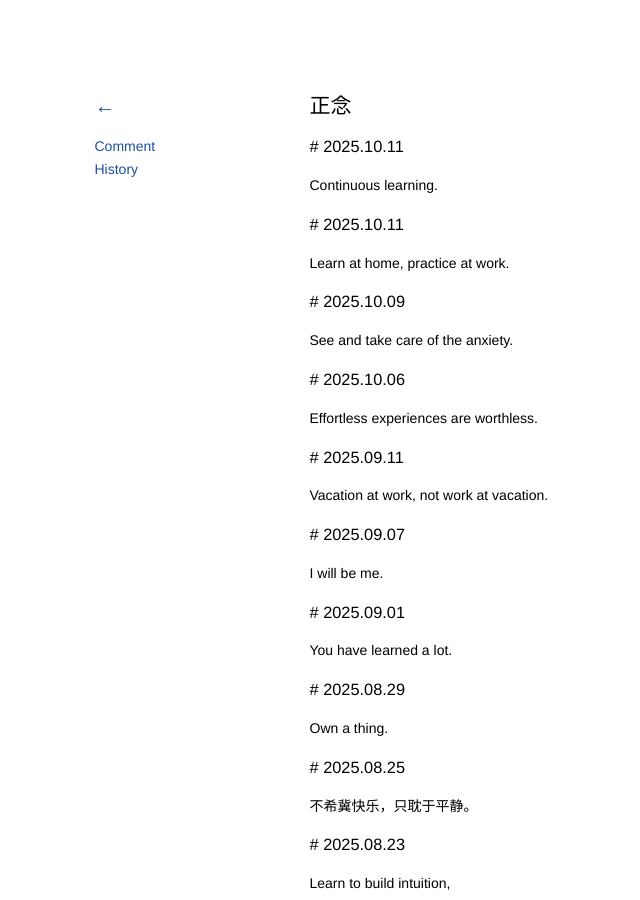
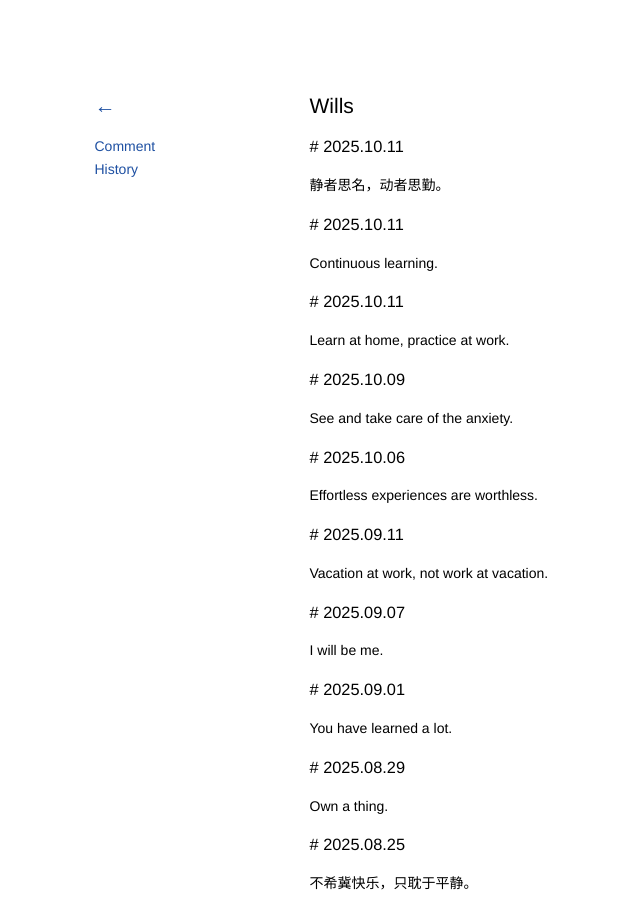
Before and after one commit to kidlj/awei, a Jekyll site: the page built from _wiki/wills.md, in a window 1280 px wide and 900 px high. Shown: the whole window, without its empty margins (38-678 px from the left). Built offline with Jekyll 4.4.1, drawn with Linux system fonts in a browser that asks for light colours.

Commit message:
update wills

```diff
--- a/_wiki/wills.md
+++ b/_wiki/wills.md
@@ -1,6 +1,10 @@
 ---
-title: 正念
+title: Wills
 ---
+
+### 2025.10.11
+
+静者思名，动者思勤。
 
 ### 2025.10.11
 
```
